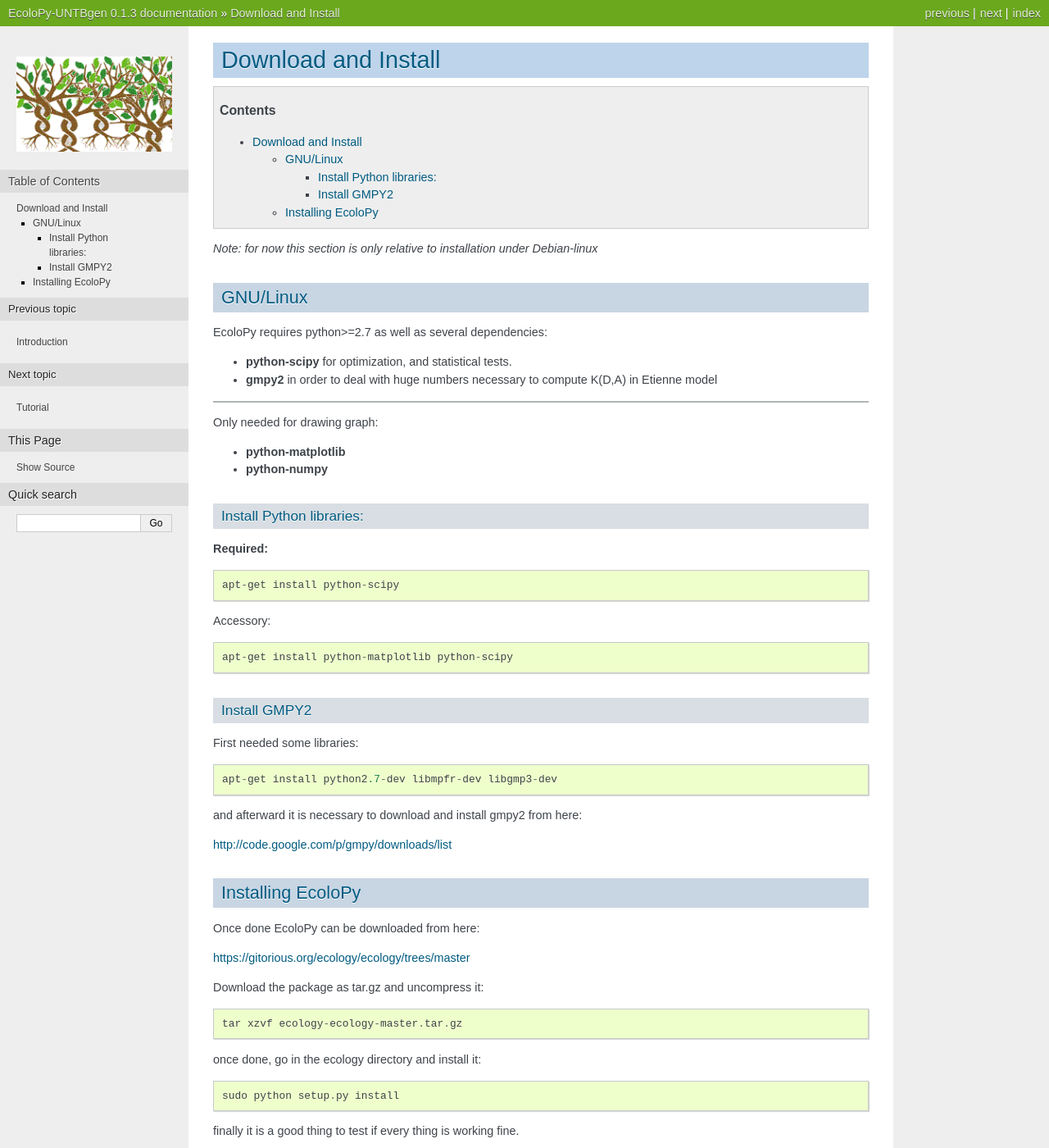
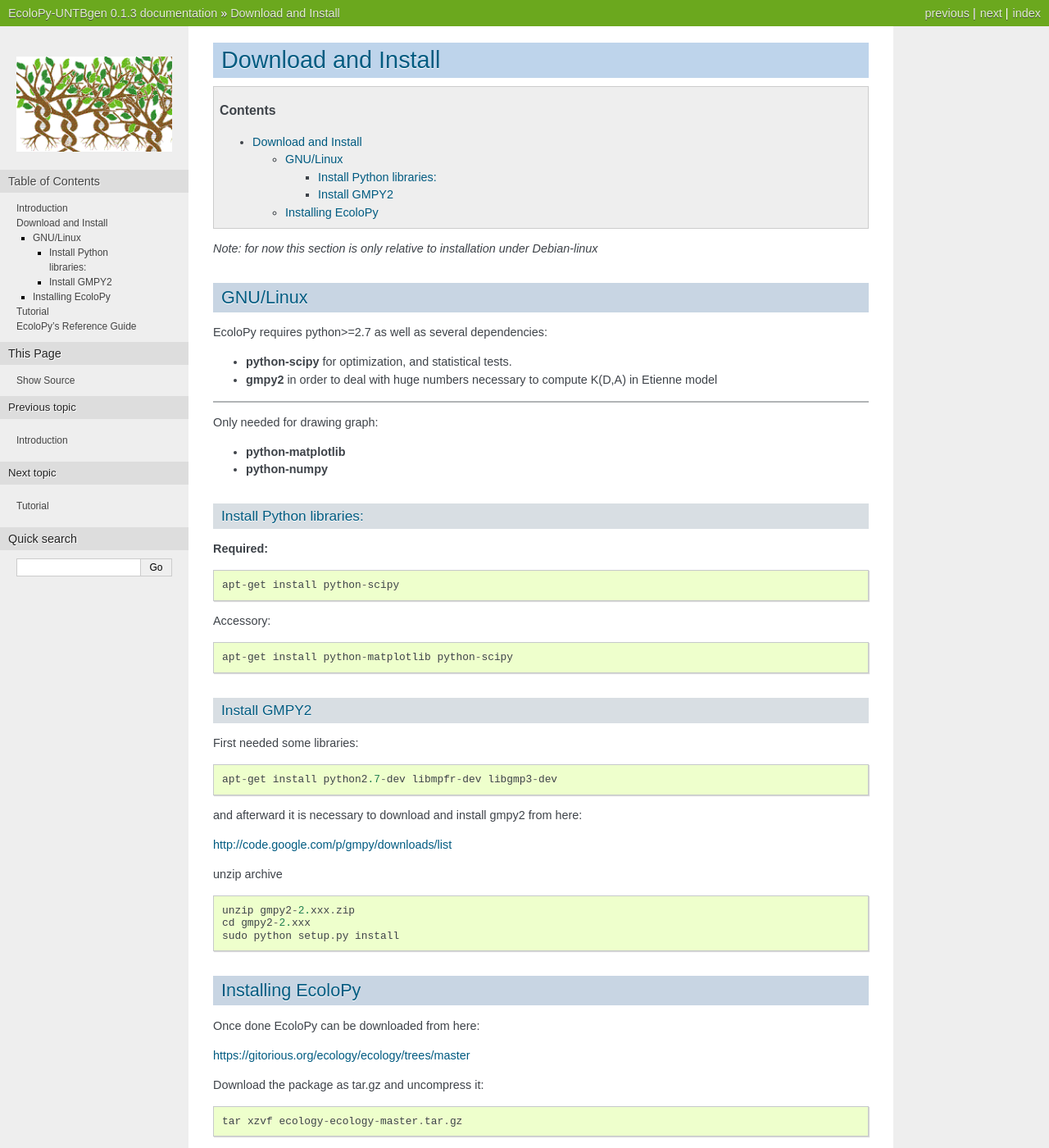
Before and after one commit to fransua/ecolopy, a Sphinx documentation site: the page built from doc/source/install.rst, in a window 1280 px wide and 1400 px high. Shown: the whole window at 82% size. Built offline with Sphinx 7.4.7, drawn with Linux system fonts in a browser that asks for light colours; formulas are drawn with MathJax 3.

Commit message:
better doc

```diff
--- a/doc/source/conf.py
+++ b/doc/source/conf.py
@@ -135,7 +135,10 @@ html_last_updated_fmt = '%b %d, %Y'
 html_use_smartypants = True
 
 # Custom sidebar templates, maps document names to template names.
-#html_sidebars = {}
+html_sidebars = {
+   '**': ['globaltoc.html', 'sourcelink.html', 'relations.html', 'searchbox.html'],
+   'using/windows': ['windowssidebar.html', 'searchbox.html'],
+}
 
 # Additional templates that should be rendered to pages, maps page names to
 # template names.
--- a/doc/source/install.rst
+++ b/doc/source/install.rst
@@ -48,6 +48,15 @@ and afterward it is necessary to download and install gmpy2 from here:
 
 http://code.google.com/p/gmpy/downloads/list
 
+unzip archive
+
+::
+
+  unzip gmpy2-2.xxx.zip
+  cd gmpy2-2.xxx
+  sudo python setup.py install
+
+
 Installing EcoloPy
 ==================
 
--- a/doc/source/reference/reference_abundance.rst
+++ b/doc/source/reference/reference_abundance.rst
@@ -3,6 +3,6 @@ Abundance Class
 
 .. currentmodule:: ecolopy.abundance
 
-.. autoclass:: ecolopy.Abundance
+.. autoclass:: Abundance
    :members:
    :no-undoc-members:
--- a/doc/source/reference/reference_models.rst
+++ b/doc/source/reference/reference_models.rst
@@ -3,6 +3,6 @@ EcologicalModel Class
 
 .. currentmodule:: ecolopy.ecological_model
 
-.. autoclass:: ecolopy.EcologicalModel
+.. autoclass:: EcologicalModel
    :members:
    :no-undoc-members:
```
Also changed, not shown: 1 other file.
